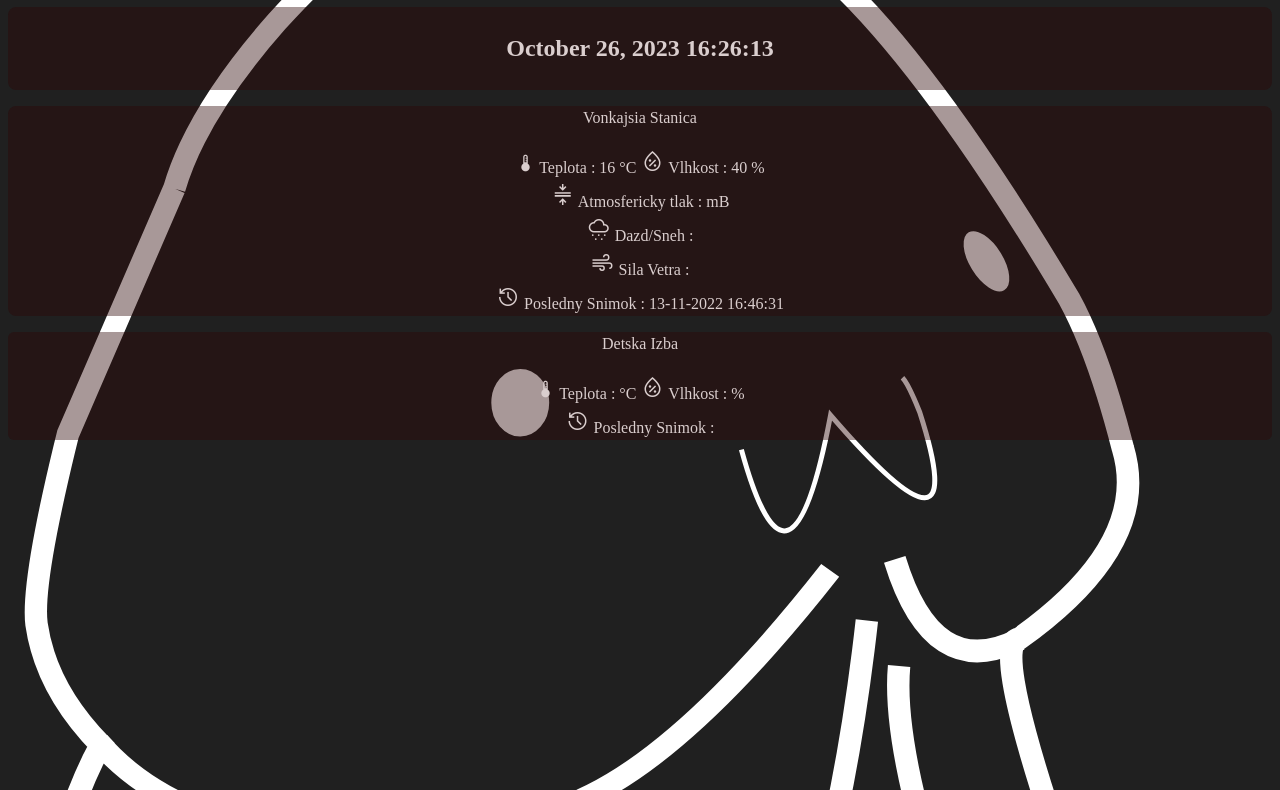
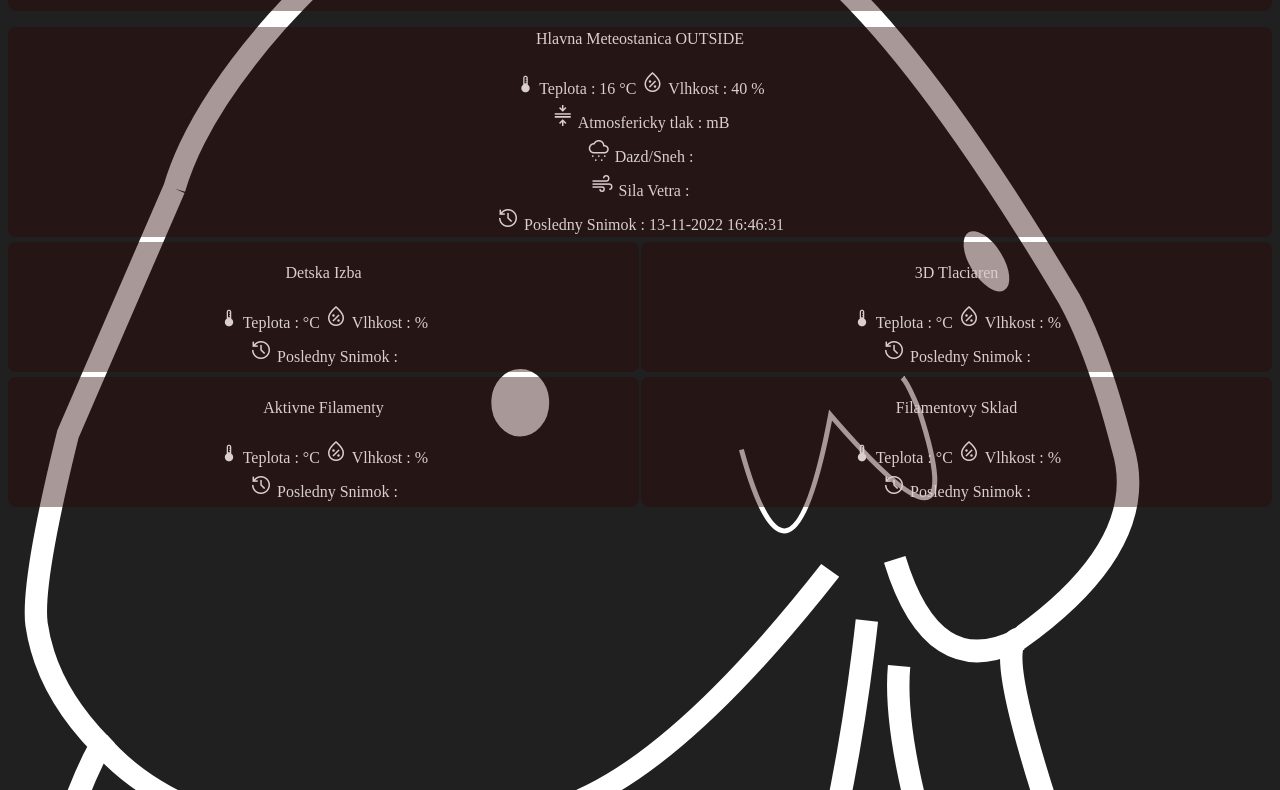
Before and after one commit to scarylp666/website-main, a plain HTML site: page index.html in a window 1280 px wide. Shown: the part 112-902 px from the top of the page. Drawn offline with nearby package versions, Linux system fonts and the light colour scheme; no server answers; files whose address does not match are found by name.

Commit message:
some things

```diff
--- a/index.html
+++ b/index.html
@@ -25,12 +25,10 @@
 				<a class="center" href="http://192.168.1.100">Detska Izba - Svetla</a>
 			</div>
 		</div>
-		<h1 class="centernadpis1">The main station</h1>
 		<div class="centerhodinka">
 			<!-- <span class="material-symbols-outlined"> watch </span> -->
 			<h2 id="clockbox"></h2>
 		</div>
-
 		<script type="text/javascript" src="main/js/hodiny.js"></script>
 		<div class="center_no_border">
 			<img id="image" src="main/test.png" />
@@ -42,7 +40,7 @@
 			<script src="main/js/updating.js"></script>
 		</div>
 		<div class="hranica">
-			<p class="center">Vonkajsia Stanica</p>
+			<p class="center">Hlavna Meteostanica OUTSIDE</p>
 			<div class="center">
 				<span class="material-symbols-outlined" style="font-size: 20px"
 					>device_thermostat</span
@@ -83,7 +81,8 @@
 				<span id="timestamp"></span>
 			</div>
 		</div>
-		<div class="hranica1">
+		<div class="flexbotto">
+			<div class="center1">
 				<script src="main/js/izba.js"></script>
 				<p class="center">Detska Izba</p>
 				<div class="center">
@@ -107,5 +106,78 @@
 					<span id="timestamp1"></span>
 				</div>
 			</div>
+			<div class="center1">
+				<p class="center">3D Tlaciaren</p>
+				<div class="center">
+					<span class="material-symbols-outlined" style="font-size: 20px"
+						>device_thermostat</span
+					>
+					<span>Teplota</span>
+					<span>:</span>
+					<span id="Tempreature31"></span>
+					<span>&deg;C</span>
+					<span class="material-symbols-outlined"> humidity_percentage </span>
+					<span>Vlhkost</span>
+					<span>:</span>
+					<span id="Humidity31"></span>
+					<span>%</span>
+				</div>
+				<div class="center">
+					<span class="material-symbols-outlined"> history </span>
+					<span>Posledny Snimok</span>
+					<span>: </span>
+					<span id="timestamp31"></span>
+				</div>
+			</div>
+		</div>
+		<div class="flexbotto">
+			<div class="center1">
+				<script src="main/js/izba.js"></script>
+				<p class="center">Aktivne Filamenty</p>
+				<div class="center">
+					<span class="material-symbols-outlined" style="font-size: 20px"
+						>device_thermostat</span
+					>
+					<span>Teplota</span>
+					<span>:</span>
+					<span id="TempreatureF1"></span>
+					<span>&deg;C</span>
+					<span class="material-symbols-outlined"> humidity_percentage </span>
+					<span>Vlhkost</span>
+					<span>:</span>
+					<span id="HumidityF1"></span>
+					<span>%</span>
+				</div>
+				<div class="center">
+					<span class="material-symbols-outlined"> history </span>
+					<span>Posledny Snimok</span>
+					<span>: </span>
+					<span id="timestampF1"></span>
+				</div>
+			</div>
+			<div class="center1">
+				<p class="center">Filamentovy Sklad</p>
+				<div class="center">
+					<span class="material-symbols-outlined" style="font-size: 20px"
+						>device_thermostat</span
+					>
+					<span>Teplota</span>
+					<span>:</span>
+					<span id="TempreatureF2"></span>
+					<span>&deg;C</span>
+					<span class="material-symbols-outlined"> humidity_percentage </span>
+					<span>Vlhkost</span>
+					<span>:</span>
+					<span id="HumidityF2"></span>
+					<span>%</span>
+				</div>
+				<div class="center">
+					<span class="material-symbols-outlined"> history </span>
+					<span>Posledny Snimok</span>
+					<span>: </span>
+					<span id="timestampF2"></span>
+				</div>
+			</div>
+		</div>
 	</body>
 </html>
```
Lines whose indentation alone changed are shown as unchanged.
